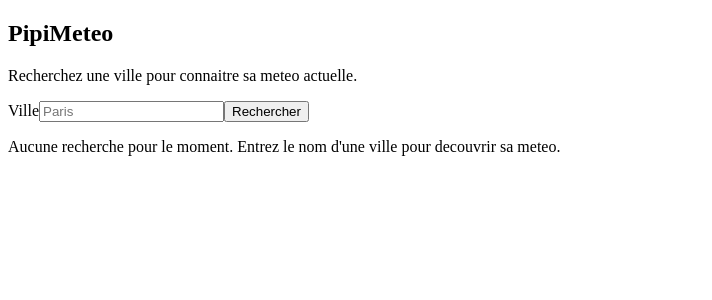
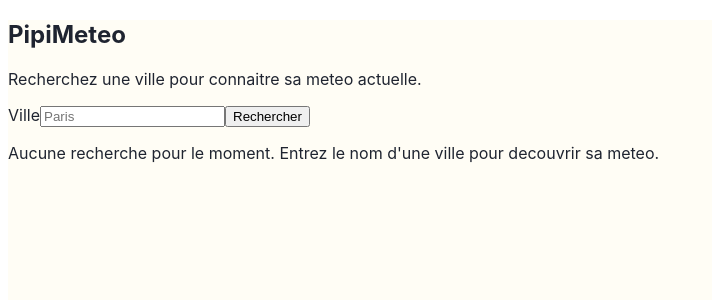
Before and after one commit to wicra/PipiMeteo-Tp-Final, an Angular app: page /home in a window 1280 px wide. Shown: the top 300 px of the page, without its empty margins (0-712 px from the left). Built offline with nearby package versions, Linux system fonts and the light colour scheme.

Commit message:
ajoute les variables de design

```diff
--- a/src/app/app.css
+++ b/src/app/app.css
@@ -0,0 +1,44 @@
+:host {
+  --color-background: #fffdf5;
+  --color-surface: #ffffff;
+  --color-text: #1f2430;
+  --color-text-muted: #5b6472;
+  --color-border: #e4e0d0;
+
+  --color-primary: #2f6fed;
+  --color-primary-contrast: #ffffff;
+  --color-pee: #f6c93b;
+  --color-pee-dark: #d9a916;
+  --color-error: #d1453d;
+  --color-success: #2f9e5c;
+
+  --font-family-base:
+    -apple-system, BlinkMacSystemFont, 'Segoe UI', Roboto, Helvetica, Arial, sans-serif;
+  --font-family-heading: var(--font-family-base);
+
+  --space-1: 0.25rem;
+  --space-2: 0.5rem;
+  --space-3: 0.75rem;
+  --space-4: 1rem;
+  --space-5: 1.5rem;
+  --space-6: 2rem;
+  --space-8: 3rem;
+
+  --radius-sm: 0.375rem;
+  --radius-md: 0.75rem;
+  --radius-lg: 1.25rem;
+  --radius-full: 999px;
+
+  --shadow-sm: 0 1px 2px rgba(31, 36, 48, 0.08);
+  --shadow-md: 0 8px 24px rgba(31, 36, 48, 0.12);
+
+  --transition-fast: 150ms ease;
+  --transition-base: 250ms ease;
+  --transition-slow: 500ms ease;
+
+  display: block;
+  min-height: 100dvh;
+  font-family: var(--font-family-base);
+  color: var(--color-text);
+  background: var(--color-background);
+}
```
